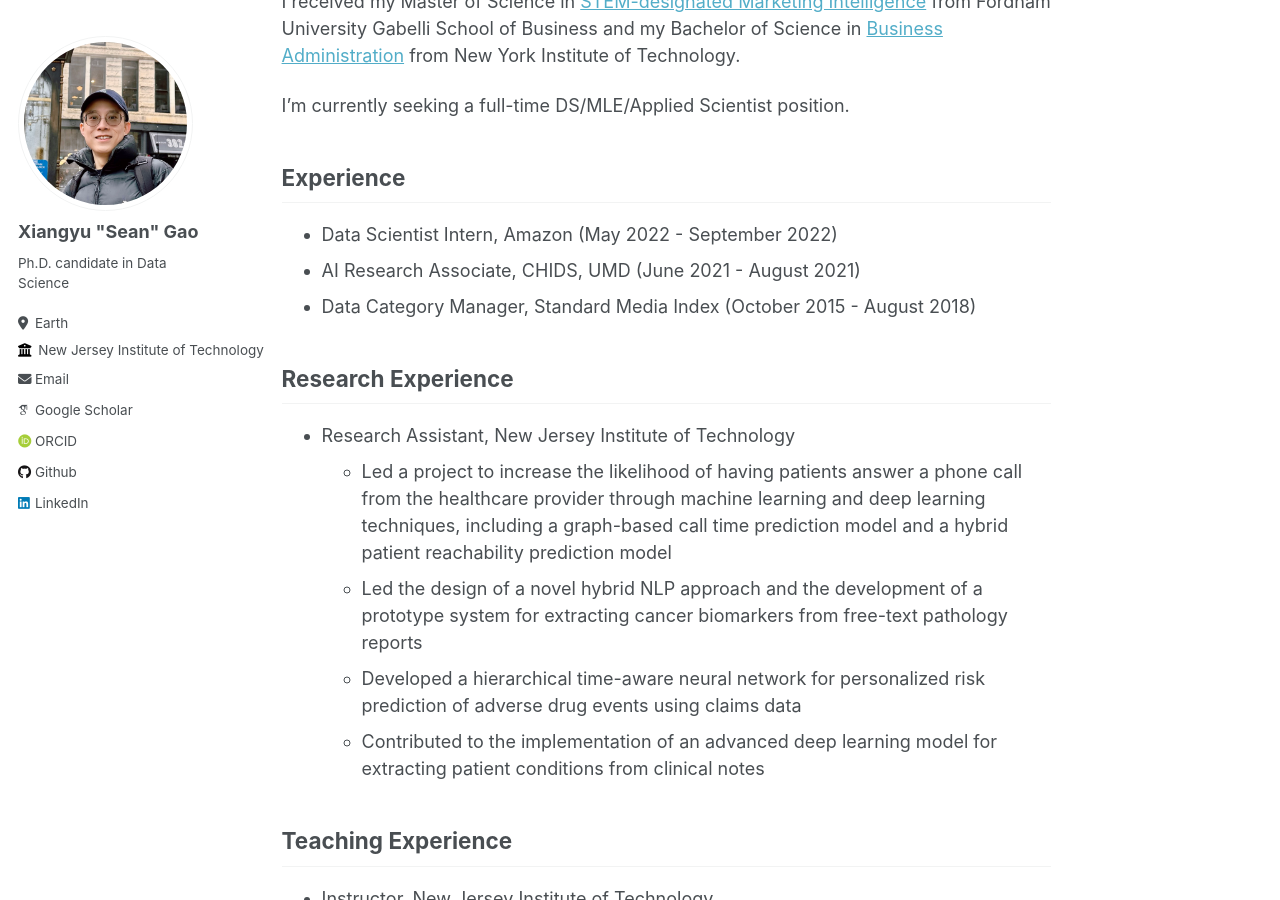
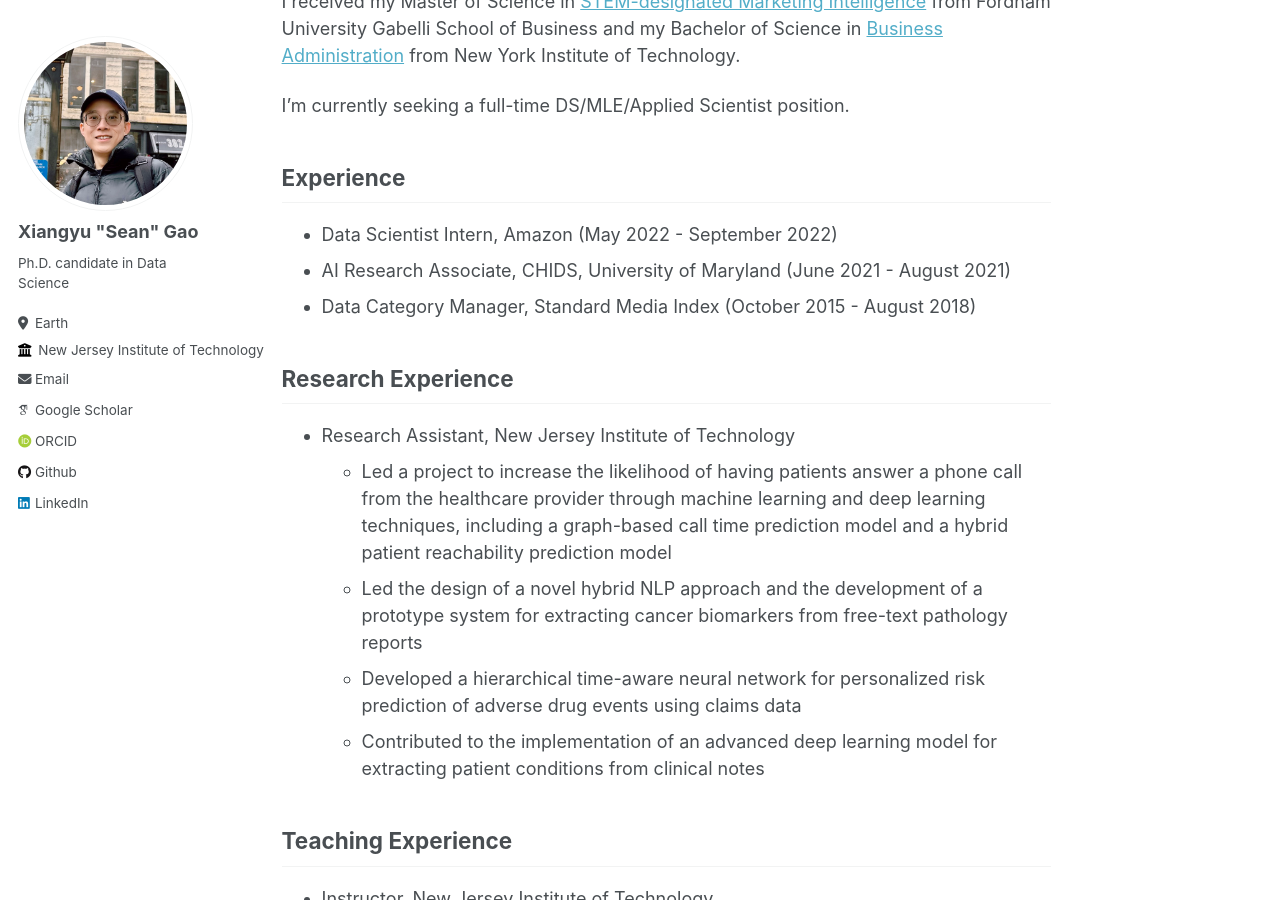
Before and after one commit to xga0/xga0.github.io, a Jekyll site: the page built from _pages/about.md, in a window 1280 px wide and 900 px high, scrolled down 493 px. Built offline with Jekyll 4.4.1, drawn with Linux system fonts in a browser that asks for light colours; some web fonts are replaced.

Commit message:
Update about.md

```diff
--- a/_pages/about.md
+++ b/_pages/about.md
@@ -16,7 +16,7 @@ I’m currently seeking a full-time DS/MLE/Applied Scientist position.
 Experience
 ------
 - Data Scientist Intern, Amazon (May 2022 - September 2022)
-- AI Research Associate, CHIDS, UMD (June 2021 - August 2021)
+- AI Research Associate, CHIDS, University of Maryland (June 2021 - August 2021)
 - Data Category Manager, Standard Media Index (October 2015 - August 2018)
 
 Research Experience
```
